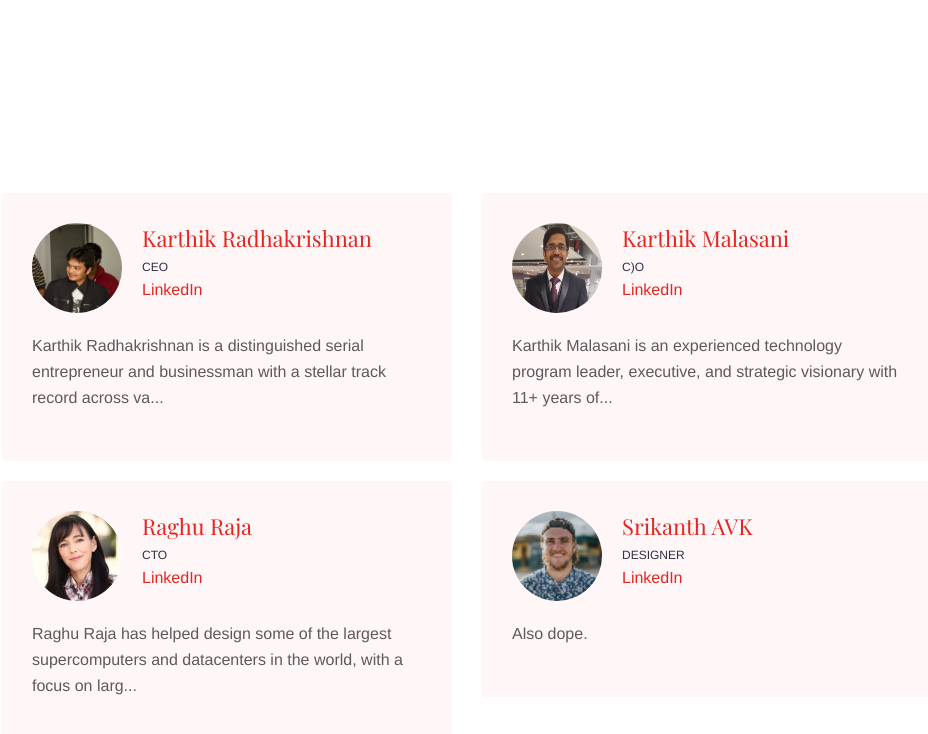
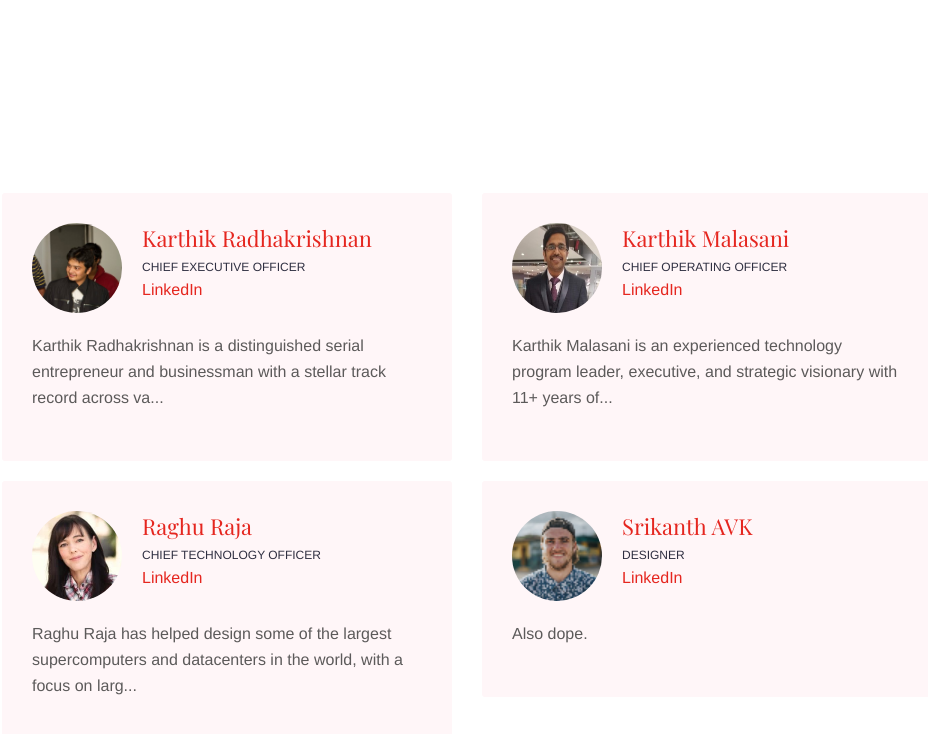
Before and after one commit to pazlindia/pazlinda.github.io, a Jekyll site: the page built from team.md, in a window 1280 px wide and 900 px high, scrolled down 503 px. Shown: the top 734 px of the window, without its empty margins (173-1101 px from the left). Built offline with Jekyll 4.4.1, drawn with Linux system fonts in a browser that asks for light colours.

Commit message:
fix team links
Signed-off-by: Raghu Raja <raghu.pazl@protonmail.com>

```diff
--- a/_team/karthik-malasani.md
+++ b/_team/karthik-malasani.md
@@ -3,8 +3,8 @@ title: "Karthik Malasani"
 date: 2018-11-19T10:47:58+10:00
 draft: false
 image: "images/team/karthik-malasani-prof.jpg"
-jobtitle: "C)O"
-linkedinurl: "https://www.linkedin.com/example2"
+jobtitle: "Chief Operating Officer"
+linkedinurl: "https://www.linkedin.com/in/karthik-malasani-79765210/"
 promoted: true
 weight: 2
 ---
--- a/_team/karthik-radhakrishnan.md
+++ b/_team/karthik-radhakrishnan.md
@@ -3,8 +3,8 @@ title: "Karthik Radhakrishnan"
 date: 2018-11-19T10:47:58+10:00
 draft: false
 image: "images/team/karthik-radhakrishnan-prof.jpg"
-jobtitle: "CEO"
-linkedinurl: "https://www.linkedin.com/"
+jobtitle: "Chief Executive Officer"
+linkedinurl: "https://www.linkedin.com/in/karthik-radhakrishnan-0892482a/"
 promoted: true
 weight: 1
 layout: team
--- a/_team/raghu-raja.md
+++ b/_team/raghu-raja.md
@@ -3,8 +3,8 @@ title: "Raghu Raja"
 date: 2018-11-19T10:47:58+10:00
 draft: false
 image: "images/team/sage-kirk-485982-unsplash.jpg"
-jobtitle: "CTO"
-linkedinurl: "https://www.linkedin.com/example2"
+jobtitle: "Chief Technology Officer"
+linkedinurl: "https://www.linkedin.com/in/raghuchan"
 promoted: true
 weight: 3
 ---
```
